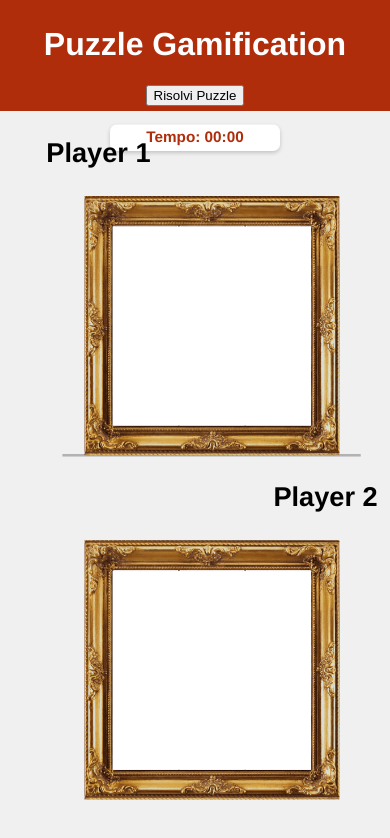
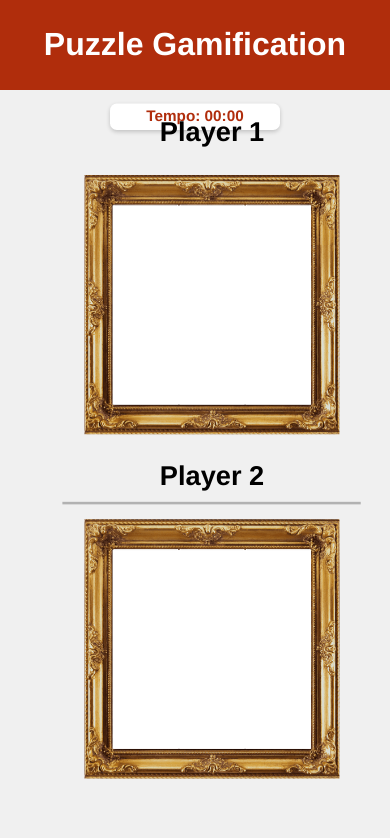
Before and after one commit to davide-francioni/ppm, a website: page public/game.html in a window 390 px wide. Drawn offline with Linux system fonts and the light colour scheme.

Commit message:
css responsive

```diff
--- a/public/game.html
+++ b/public/game.html
@@ -12,7 +12,7 @@
 <body>
 <header class="tit">
     <h1>Puzzle Gamification</h1>
-    <button id="solve-button" onclick="solvePuzzle()">Risolvi Puzzle</button>
+    <!-- <button id="solve-button" onclick="solvePuzzle()">Risolvi Puzzle</button> -->
 </header>
 
 <div class="page">
--- a/public/style.css
+++ b/public/style.css
@@ -353,9 +353,17 @@ h2{
         width: 90%;
         height: 3px;
         position: absolute;
-        top: 50%;
+        top: 60%;
         left: 10%;
         transform: translateY(-50%);
+    }
+
+    #player-name {
+        text-align: center;
+    }
+
+    #opponent-name {
+        text-align: center;
     }
 }
 
```
